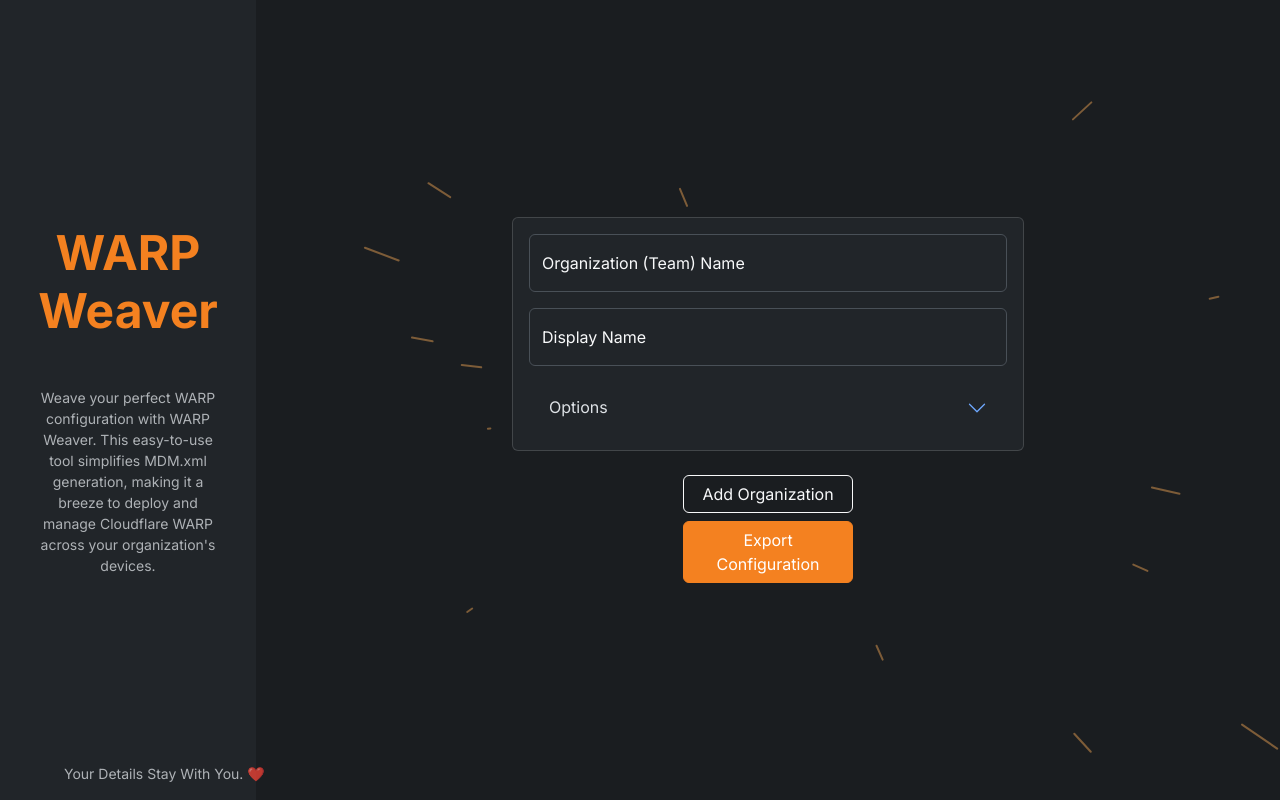
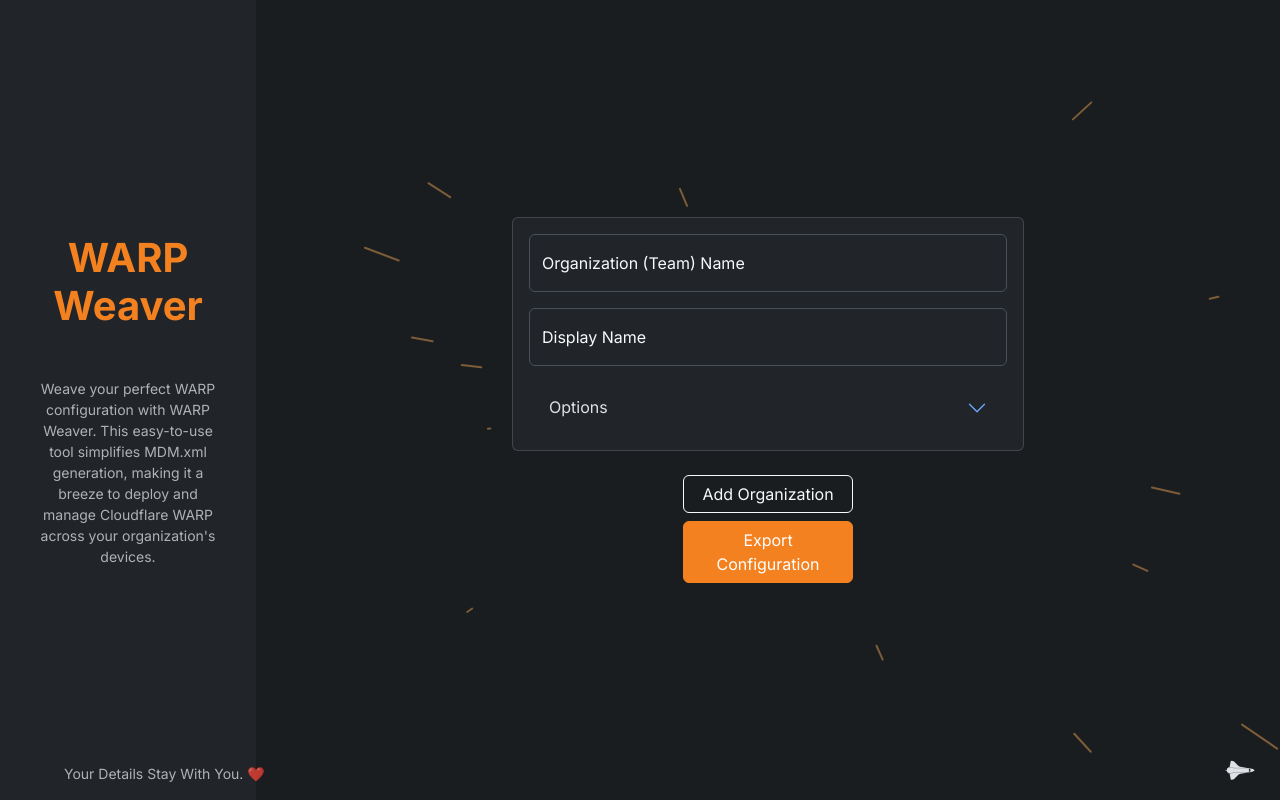
Before and after one commit to PyKestrel/WARP-Weaver, a plain HTML site: page index.html in a window 1280 px wide. Drawn offline with nearby package versions, Linux system fonts and the light colour scheme.

Commit message:
Added UI Performance Options
+ Disable Animation Button

```diff
--- a/app/app.js
+++ b/app/app.js
@@ -412,7 +412,8 @@ function DownloadXML() {
 // window.getComputedStyle(document.getElementsByClassName("ConfigGenerator").ConfigGenerator).getPropertyValue("background-image")
 
 function EnableWARPDrive() {
-  let EncodedSVG = window.getComputedStyle(document.getElementsByClassName("ConfigGenerator").ConfigGenerator).getPropertyValue("background-image")
+  try {
+    let EncodedSVG = window.getComputedStyle(document.getElementsByClassName("ConfigGenerator").ConfigGenerator).getPropertyValue("background-image")
   var DecodedSubstring = decodeURIComponent(EncodedSVG.substring(
     EncodedSVG.indexOf(",") + 1,
     EncodedSVG.lastIndexOf('"')
@@ -424,4 +425,7 @@ function EnableWARPDrive() {
  setTimeout(() => {
   document.getElementsByClassName("ConfigGenerator").ConfigGenerator.style.backgroundImage = EncodedSVG
  }, 2000);
+  } catch (error) {
+    console.log(error)
+  }
 }
--- a/index.html
+++ b/index.html
@@ -30,6 +30,7 @@
                 <button type="button" class="btn btn-primary" id="GetStartedButton"> <a href="#organizationCard" style="text-decoration: none; color: inherit;">Get Started</a> </button>
             </div>
             <div id="footer" class="form-text" data-bs-toggle="tooltip" data-bs-delay='{"show":0,"hide":600}' data-bs-placement="top" data-bs-html="true" data-bs-title="Your privacy is our priority. All data processing is performed within your web browser.">Your Details Stay With You. ❤️</div>
+            <div class="AnimationToggle" id="AnimationToggle" data-bs-toggle="tooltip" data-bs-delay='{"show":0,"hide":600}' data-bs-placement="top" data-bs-html="true" data-bs-title="Disable Animation"><i class="fa fa-space-shuttle" aria-hidden="true" style="font-size: 1.5rem;"></i></div>
         </div>
         <div class="ConfigGenerator bg-dark-subtle" id="ConfigGenerator">
             <div class="card organization mb-4 animate__animated animate__fadeInUp" id="organizationCard">
@@ -221,6 +222,11 @@
       }
       // Event Listener To Add Additional Organization Form
       document.getElementById("addOrganization").addEventListener("click", addOrganization);
+
+      // Event Listener To Toggle Animation
+      document.getElementById("AnimationToggle").addEventListener("click", () => {
+        document.getElementById("ConfigGenerator").style.backgroundImage = "none";
+      });
     </script>
 </body>
 </html>
--- a/style/style.css
+++ b/style/style.css
@@ -148,7 +148,7 @@ html, body {
 }
 
 .title {
-    font-size: 3rem;
+    font-size: 2.5rem;
     transition: 0.4s;
     font-weight: bolder;
 }
@@ -216,6 +216,12 @@ span:hover{
 
 .ConfigGenerator .card{
     margin: auto;
+}
+
+.AnimationToggle{
+    position: fixed;
+    bottom: 2vh;
+    right: 2vw;
 }
 
 .form-floating > label::after {
```
